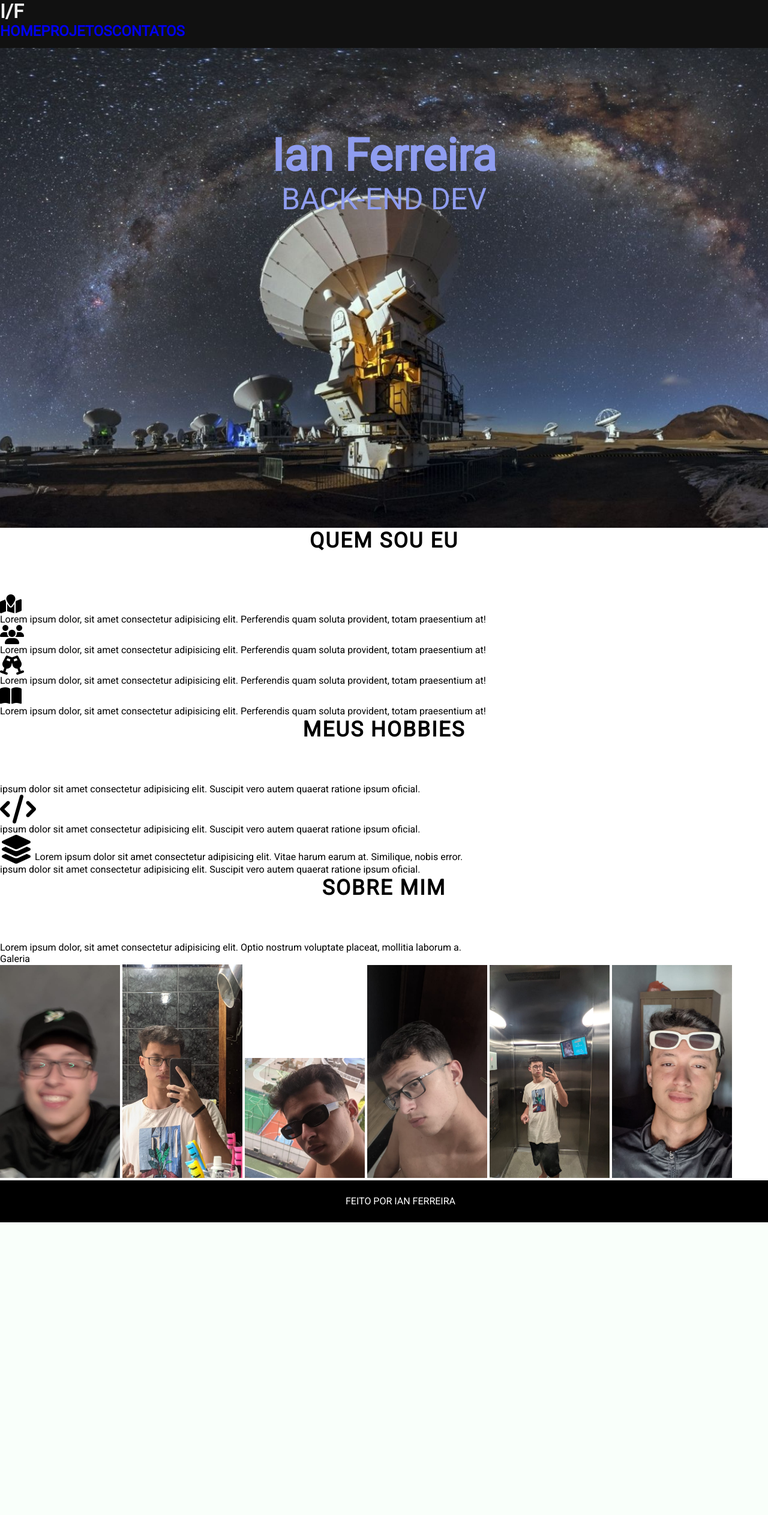
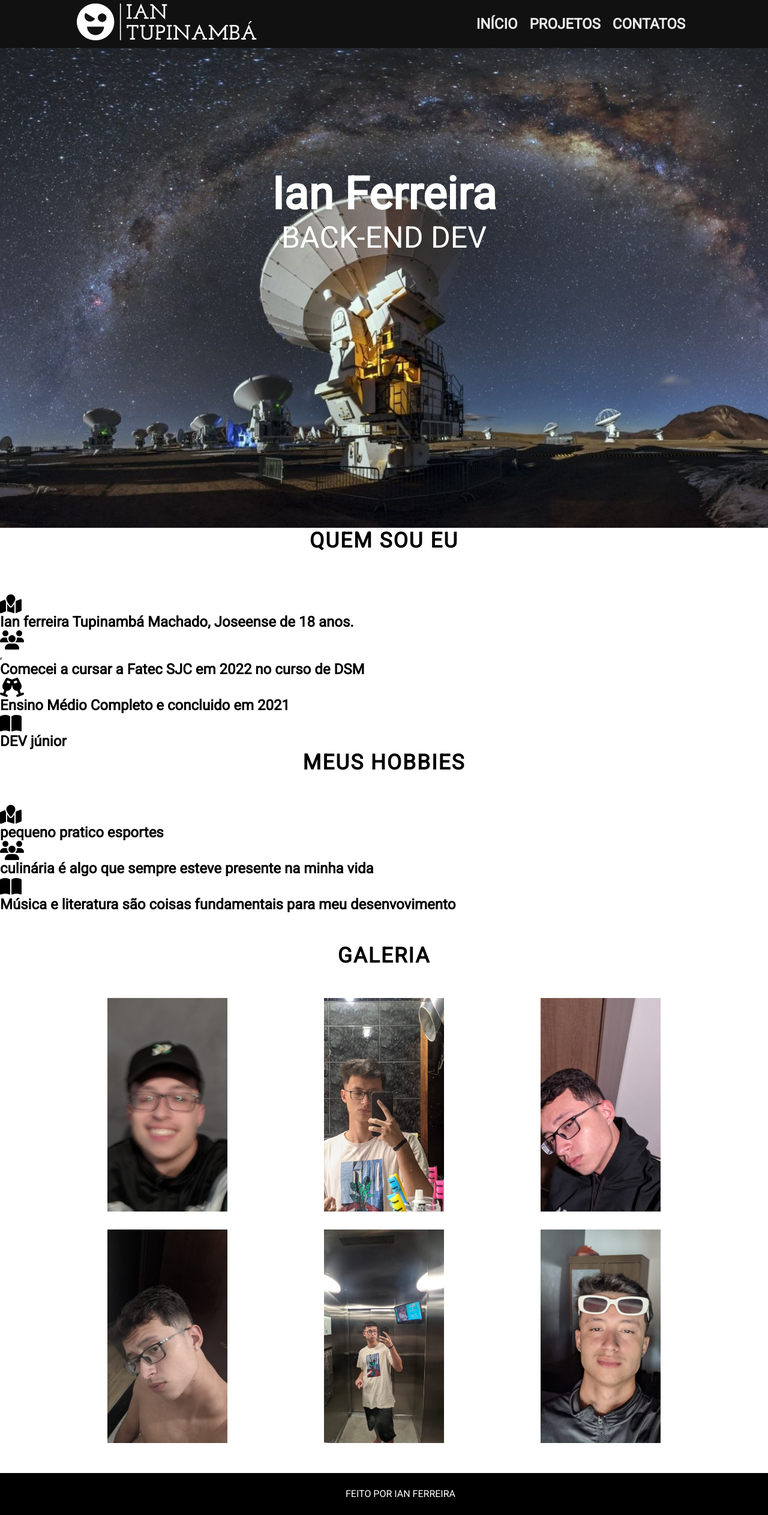
Before and after one commit to itupii/port-teste, a Python web app: template templates/indexx.html in a window 1280 px wide. Shown: the whole page at 60% size. Before the commit the page ends 2038 px from the top, so only its background shows below. Run offline with Jinja, Linux system fonts and the light colour scheme; the template is opened without the code that fills it, so the values that code supplies are empty; some libraries are stand-ins or nearby versions.

Commit message:
atualização

```diff
--- a/static/css/portifolio.css
+++ b/static/css/portifolio.css
@@ -12,6 +12,7 @@ body{
 
 a{
     text-decoration: none;
+    color: inherit;
 }
 
 .btn {
@@ -45,7 +46,7 @@ transition: 500ms ease;
     background: #111;
     color: #eee;
     height: 80px;
-}
+ }
 
 #navbar-container{
 
@@ -54,7 +55,7 @@ transition: 500ms ease;
     margin: auto;
     display: flex;
     justify-content: space-between;
-    align-items: 100%;
+    align-items:center
 }
 
 .logo{
@@ -62,7 +63,7 @@ transition: 500ms ease;
 font-size: 2rem;
 }
 
-.navbar-itens{
+#navbar-itens{
     display: flex;
     list-style: none;
     text-transform: uppercase;
@@ -87,8 +88,8 @@ background-blend-mode: color;
 
 .showcase-container{
 text-align: center;
-color:rgb(143, 157, 240);
-padding-bottom: 30%;
+color:rgb(255, 255, 255);
+padding-bottom: 20%;
 font-size: 50px;
 }
 
@@ -115,3 +116,25 @@ font-size: 50px;
 
 
 }
+
+/* galeria*/
+
+#gallery{
+    width: 90%;
+    margin: auto;
+    padding: 50px;
+}
+
+#gallery-container{
+    display: grid;
+    grid-template-columns:repeat(3,1fr);
+    grid-gap: 30px;
+    justify-items: center;
+}
+
+#gallery-image{
+display: inline-block;
+width: 540px;
+height: 340px;
+border-radius: 5px;
+}
--- a/templates/indexx.html
+++ b/templates/indexx.html
@@ -5,19 +5,19 @@
     <meta http-equiv="X-UA-Compatible" content="IE=edge">
     <meta name="viewport" content="width=device-width, initial-scale=1.0">
     <link rel="stylesheet" href="../static/css/portifolio.css">
-    <title>Document</title>
+    <title>Ian ferreira</title>
 </head>
 <body>
     <nav id="navbar">
-        <div class="navbar-container">
-            <h1 class="logo"> I/F</h1>
-            <div class="navbar-itens">
-                <a href="indexx.html"><h2>Home</h2></a>
+        <div id="navbar-container">
+            <h1 class="logo"> <img src="../static/images/logo1.png" alt=""></h1>
+            <ul id="navbar-itens">
+               <li><a href=#showcase><h2>Início</h2></a></li>
                 <br>
-                <a href="indexx.html"><h2>Projetos</h2></a>
+               <li><a href="projetos.html"><h2>Projetos</h2></a></li>
                 <br>
-                <a href="indexx.html"><h2>Contatos</h2></a>
-            </div>
+               <li><a href="indexx.html"><h2>Contatos</h2></a></li>
+            </ul>
         </div>
     </nav>
 
@@ -37,19 +37,17 @@
     <div id="items">
     <div class="item">
         <i class="fas fa-map-marked fa-2x color-primary"></i>
-        <p>Lorem ipsum dolor, sit amet consectetur adipisicing elit. Perferendis quam soluta provident, totam praesentium at!</p>
-
+        <p><h2>Ian  ferreira Tupinambá Machado, Joseense de 18 anos.</h2></p>
     <div class="item">
         <i class="fas fa-users fa-2x color-primary"></i>
-        <p>Lorem ipsum dolor, sit amet consectetur adipisicing elit. Perferendis quam soluta provident, totam praesentium at!</p>
+        <p>,<h2>Comecei a cursar a Fatec SJC em 2022 no curso de DSM</h2></p>
 
     <div class="item">
         <i class="fas fa-glass-cheers fa-2x color-primary"></i>
-        <p>Lorem ipsum dolor, sit amet consectetur adipisicing elit. Perferendis quam soluta provident, totam praesentium at!</p>
-
+        <p><h2>Ensino Médio Completo e concluido em 2021</h2></p>
     <div class="item">
         <i class="fas fa-book-open fa-2x"></i>
-        <p>Lorem ipsum dolor, sit amet consectetur adipisicing elit. Perferendis quam soluta provident, totam praesentium at!</p>
+        <p><h2>DEV júnior</h2></p>
     </div>
  </div>
 </div>
@@ -60,37 +58,24 @@
        <div class="headline">meus hobbies</div>
        <div class="hobbies-container">
         <div class="feature">
-               <i class="fas fa-tachomater-alt-3x"></i>
-               <span class="feature-tittle"></span>
-                <p> ipsum dolor sit amet consectetur adipisicing elit. Suscipit vero autem quaerat ratione ipsum oficial.</p>
+            <i class="fas fa-map-marked fa-2x color-primary"></i>
+            <p><h2> pequeno pratico esportes</h2></p>
+
+
+            <i class="fas fa-users fa-2x color-primary"></i>
+            <p><h2>culinária é algo que sempre esteve presente na minha vida</h2></p>
 
 
 
-               <i class="fas fa-code fa-3x"></i>
-               <span class="feature-tittle"></span>
-                <p> ipsum dolor sit amet consectetur adipisicing elit. Suscipit vero autem quaerat ratione ipsum oficial.</p>
-
-
-
-                <i class="fas fa-layer-group fa-3x"></i>
-               <span class="feature-tittle">Lorem ipsum dolor sit amet consectetur adipisicing elit. Vitae harum earum at. Similique, nobis error.</span>
-                <p> ipsum dolor sit amet consectetur adipisicing elit. Suscipit vero autem quaerat ratione ipsum oficial.</p>
+            <i class="fas fa-book-open fa-2x"></i>
+            <p><h2>Música e literatura são coisas fundamentais para meu desenvovimento</h2></p>
            </div>
        </div>
    </section>
 
    <section id="gallery">
-        <div class="headline">Sobre mim</div>
+        <div class="headline">Galeria</div>
 
-            <div class="testimonial">
-                <img src="" alt="">
-                <p>Lorem ipsum dolor, sit amet consectetur adipisicing elit. Optio nostrum voluptate placeat, mollitia laborum a.</p>
-            </div>
-
-
-
-
-        <div class="Galeria">Galeria</div>
         <div id="gallery-container">
         <img src="../static/images/foto1.jpeg" alt="" class="gallery-image" width="200px">
         <img src="../static/images/foto2.jpeg" alt="" class="gallery-image" width="200px">
```
Also changed, not shown: templates/projetos.html (added, +39 -0 lines), static/images/foto3.jpeg, static/images/logo1.png (added).
